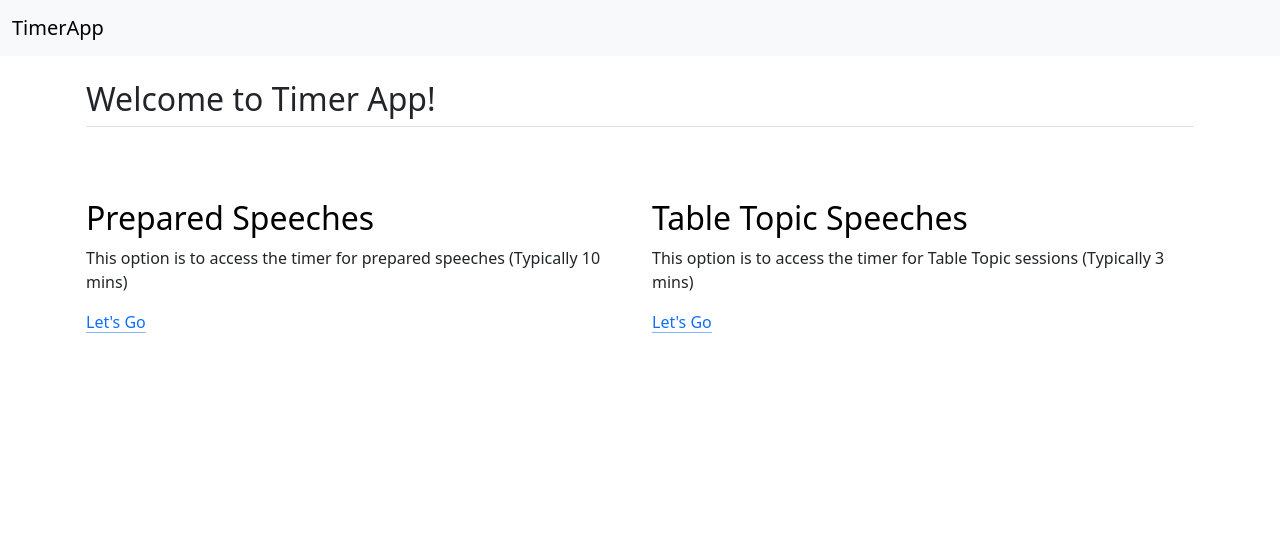
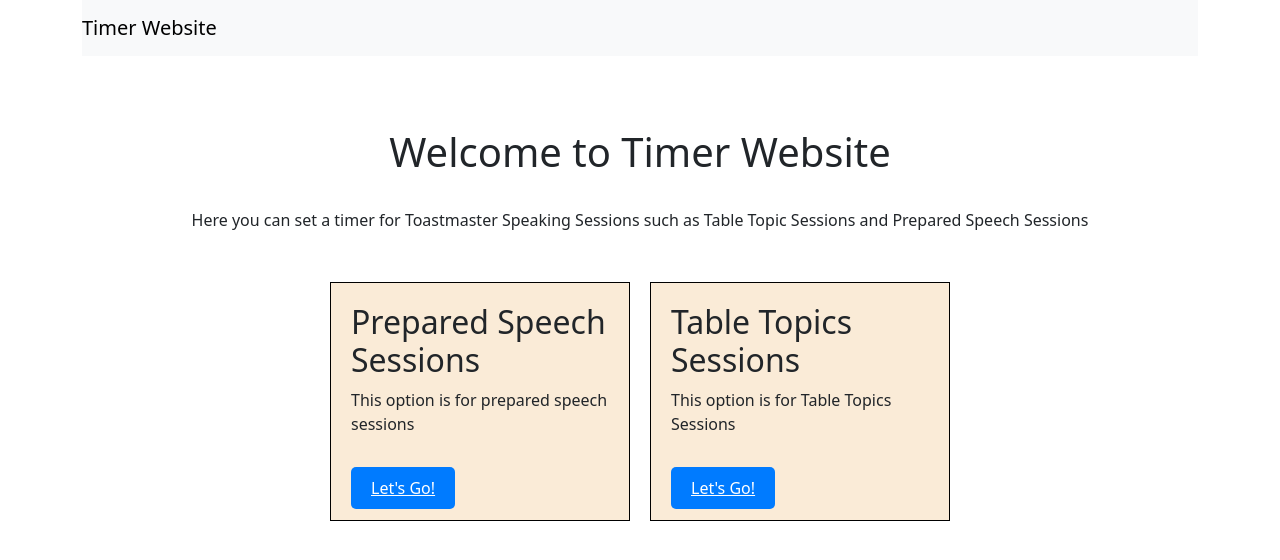
Before and after one commit to ravin-d-27/Timer_Website, a Django app: page / in a window 1280 px wide. Shown: the top 560 px of the page. Run offline with Django 4.2, Linux system fonts and the light colour scheme.

Commit message:
Redesigned the Home page using CSS and Bootstrap

```diff
--- a/Timerweb/Timer/templates/Timer/homepage.html
+++ b/Timerweb/Timer/templates/Timer/homepage.html
@@ -1,116 +1,52 @@
-
-<html>
-
+<!DOCTYPE html>
+<html lang="en">
 <head>
-
+    {% load static %}
+    <meta charset="UTF-8">
+    <meta name="viewport" content="width=device-width, initial-scale=1.0">
     <title>Timer Website</title>
-
-    <meta charset="utf-8">
-    <meta name="viewport" content="width=device-width, initial-scale=1">
-    <meta name="description" content="">
-    <meta name="author" content="Mark Otto, Jacob Thornton, and Bootstrap contributors">
-    <meta name="generator" content="Hugo 0.84.0">
-    <title>Python Hunt!</title>
-    <link rel="canonical" href="https://getbootstrap.com/docs/5.0/examples/sticky-footer-navbar/">
-    <!-- Bootstrap core CSS -->
-    <link href="https://cdn.jsdelivr.net/npm/bootstrap@5.3.0/dist/css/bootstrap.min.css" rel="stylesheet" integrity="sha384-9ndCyUaIbzAi2FUVXJi0CjmCapSmO7SnpJef0486qhLnuZ2cdeRhO02iuK6FUUVM" crossorigin="anonymous">
-    <!-- Favicons -->
-
-    <meta name="theme-color" content="#7952b3">
-
+    <link rel="stylesheet" href="{% static 'CSS/style.css' %}">
+    <link href="https://cdn.jsdelivr.net/npm/bootstrap@5.3.2/dist/css/bootstrap.min.css" rel="stylesheet" integrity="sha384-T3c6CoIi6uLrA9TneNEoa7RxnatzjcDSCmG1MXxSR1GAsXEV/Dwwykc2MPK8M2HN" crossorigin="anonymous">
 </head>
-
-
-<header>
-
-
-    <nav class="navbar navbar-expand-lg navbar-light bg-light">
-        <div class="container-fluid">
-          {% if user.is_authenticated %}
-          <button class="btn btn-white" type="button" data-bs-toggle="offcanvas" data-bs-target="#offcanvasExample" aria-controls="offcanvasExample">
-            <span class="navbar-toggler-icon"></span>
-          </button>
-          {% endif %}
-            <a class="navbar-brand" href="{% url 'home' %}">
-              TimerApp
-            </a>
-            <button class="navbar-toggler" type="button" data-bs-toggle="collapse" data-bs-target="#navbarNav" aria-controls="navbarNav" aria-expanded="false" aria-label="Toggle navigation">
-              <span class="navbar-toggler-icon"></span>
-            </button>
-              </div>
-            </div>
-        </div>
-      </nav>
-
-
-
-</header>
-
-
 <body>
 
+  <div class="container">
 
-  <div>
-
-
-    <div class="container px-3 py-4" id="featured-3">
-      <h2 class="pb-2 border-bottom">Welcome to Timer App!</h2>
-      <div class="row g-4 py-5 row-cols-1 row-cols-lg-2">
-        <div class="feature col">
-          <div class="feature-icon d-inline-flex align-items-center justify-content-center text-bg-primary bg-gradient fs-2 mb-3">
-          </div>
-          <h3 class="fs-2 text-body-emphasis">Prepared Speeches</h3>
-          <p>This option is to access the timer for prepared speeches (Typically 10 mins)</p>
-          <a href="{% url 'new_timer2' %}" class="icon-link">
-            Let's Go
-          </a>
-        </div>
-        <div class="feature col">
-          <div class="feature-icon d-inline-flex align-items-center justify-content-center text-bg-primary bg-gradient fs-2 mb-3">
-          </div>
-          <h3 class="fs-2 text-body-emphasis">Table Topic Speeches</h3>
-          <p>This option is to access the timer for Table Topic sessions (Typically 3 mins)</p>
-          <a href="{% url 'new_timer' %}" class="icon-link">
-            Let's Go
-          </a>
-        </div>
-      </div>
-    </div>
-
-
+    <nav class="navbar sticky-top navbar-light bg-light">
+      <a class="navbar-brand" href="{% url 'home' %}">Timer Website</a>
+    </nav>
 
   </div>
 
+  <br>
+  <br>
+  <br>
+
+  <div align="center">
+
+    <h1>Welcome to Timer Website</h1>
+    <br>
+    <p>Here you can set a timer for Toastmaster Speaking Sessions such as Table Topic Sessions and Prepared Speech Sessions</p>
+    <br>
+  </div>
 
 
+  <div class="containers">
+    <div class="box">
+      <h2>Prepared Speech Sessions</h2>
+      <p>This option is for prepared speech sessions</p>
+      <br>
+      <a class="my-button" href="{% url 'new_timer2' %}">Let's Go!</a>
+    </div>
+    <div class="box">
+      <h2>Table Topics Sessions</h2>
+      <p>This option is for Table Topics Sessions</p>
+      <br>
+      <a class="my-button" href="{% url 'new_timer' %}">Let's Go!</a>
+    </div>
+  </div>
 
 
-
-
+  <script src="https://cdn.jsdelivr.net/npm/bootstrap@5.3.2/dist/js/bootstrap.bundle.min.js" integrity="sha384-C6RzsynM9kWDrMNeT87bh95OGNyZPhcTNXj1NW7RuBCsyN/o0jlpcV8Qyq46cDfL" crossorigin="anonymous"></script>
 </body>
-
-<!--
-<footer class="container">
-    <h6><p align='center'>&copy; X-Evolve 2023</p></h6>
-    <h6><p align='center' >All Rights Reserved </p></h6>
-</footer>
--->
-<script src="https://cdn.jsdelivr.net/npm/@popperjs/core@2.11.8/dist/umd/popper.min.js" integrity="sha384-I7E8VVD/ismYTF4hNIPjVp/Zjvgyol6VFvRkX/vR+Vc4jQkC+hVqc2pM8ODewa9r" crossorigin="anonymous"></script>
-<script src="https://cdn.jsdelivr.net/npm/bootstrap@5.3.2/dist/js/bootstrap.min.js" integrity="sha384-BBtl+eGJRgqQAUMxJ7pMwbEyER4l1g+O15P+16Ep7Q9Q+zqX6gSbd85u4mG4QzX+" crossorigin="anonymous"></script>
-  </body>
-  <script>
-    function copyToClipboard(button) {
-      var codeBlock = button.previousElementSibling;
-      var text = codeBlock.textContent || codeBlock.innerText;
-      var textarea = document.createElement('textarea');
-      textarea.value = text;
-      document.body.appendChild(textarea);
-      textarea.select();
-      document.execCommand('copy');
-      document.body.removeChild(textarea);
-      alert('Code copied to clipboard');
-    }
-  </script>
-
-
 </html>
--- /dev/null
+++ b/Timerweb/Timerweb/static/CSS/style.css
@@ -0,0 +1,36 @@
+body {
+    font-family: Arial, sans-serif;
+    text-align: center;
+    margin: 0;
+
+}
+
+.containers {
+    display: flex;
+    justify-content: center;
+}
+
+.box {
+    width: 300px;
+    border: 1px solid #000;
+    padding: 20px;
+    margin: 10px;
+    box-sizing: border-box;
+    background-color: antiquewhite;
+}
+
+.my-button {
+    background-color: #007bff;
+    color: #fff;
+    padding: 10px 20px;
+    font-size: 16px;
+    border: none;
+    cursor: pointer;
+    border-radius: 5px;
+}
+
+
+#mybox
+{
+    font-size: 20px;
+}
```
